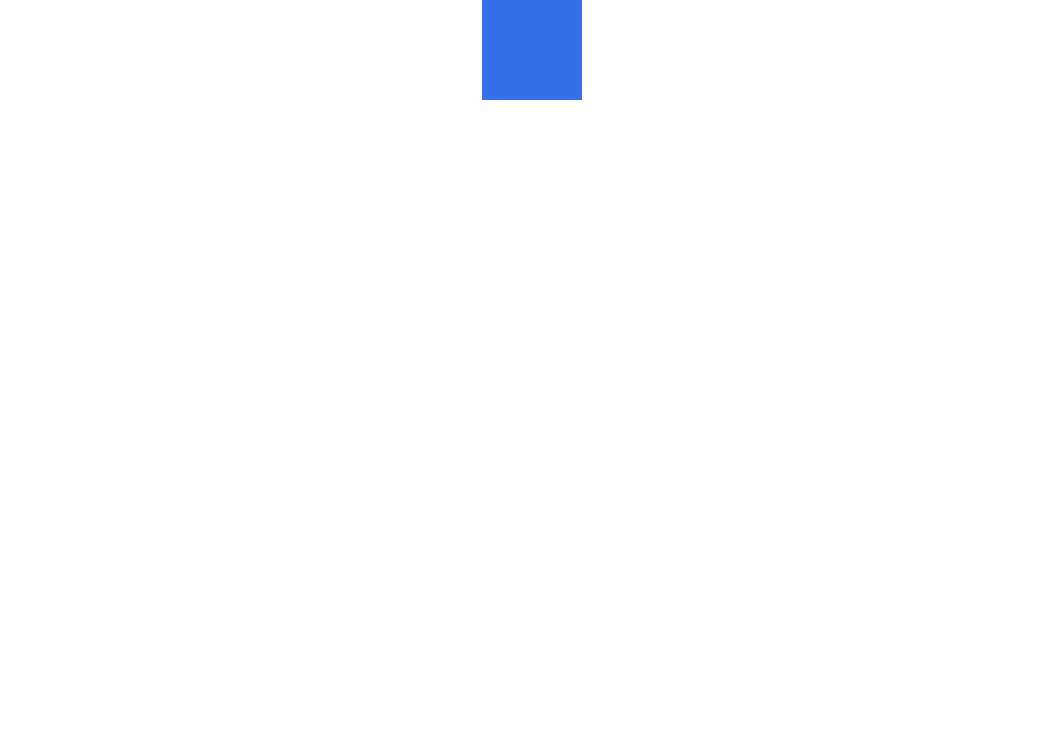
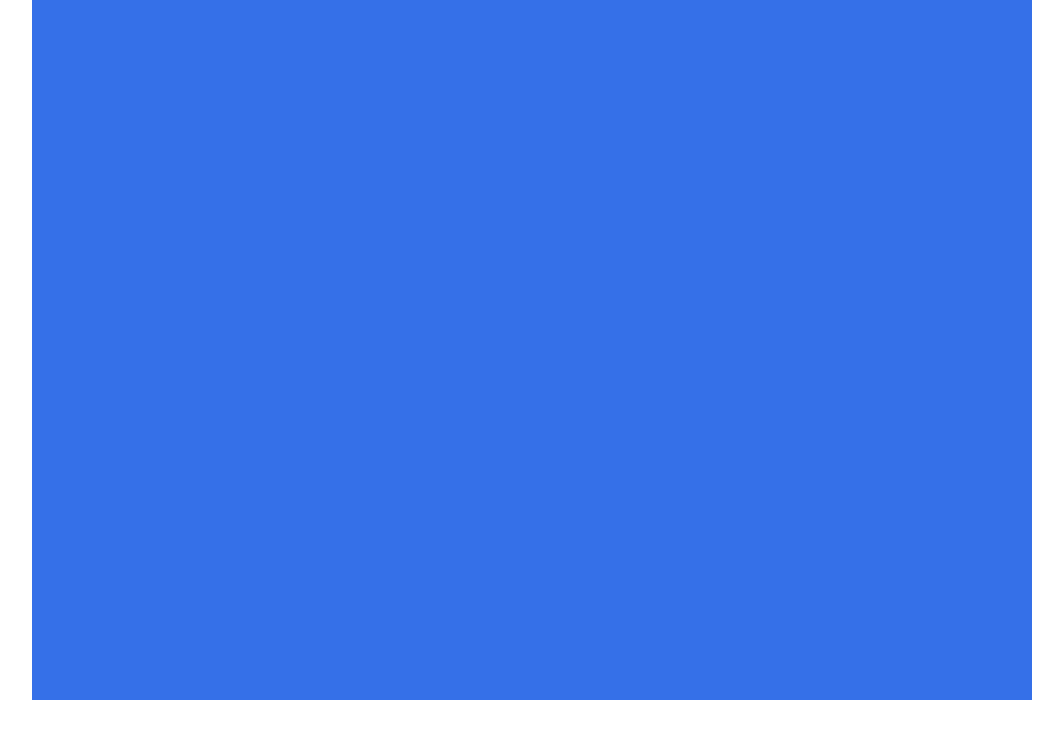
Before and after one commit to tamaralnf/tamaralnf.github.io, a plain HTML site: page index.html in a window 1280 px wide. Shown: the whole page, without its empty margins (108-1171 px from the left). Drawn offline with Linux system fonts and the light colour scheme.

Commit message:
background

```diff
--- a/index.html
+++ b/index.html
@@ -8,7 +8,7 @@
   </style>
 </head>
 <body>
-  <canvas id = "sky" width ="100%" height="100%"></canvas>
+  <canvas id = "sky" width ="1000" height="700"></canvas>
 
   <script></script>
 </body>
```
